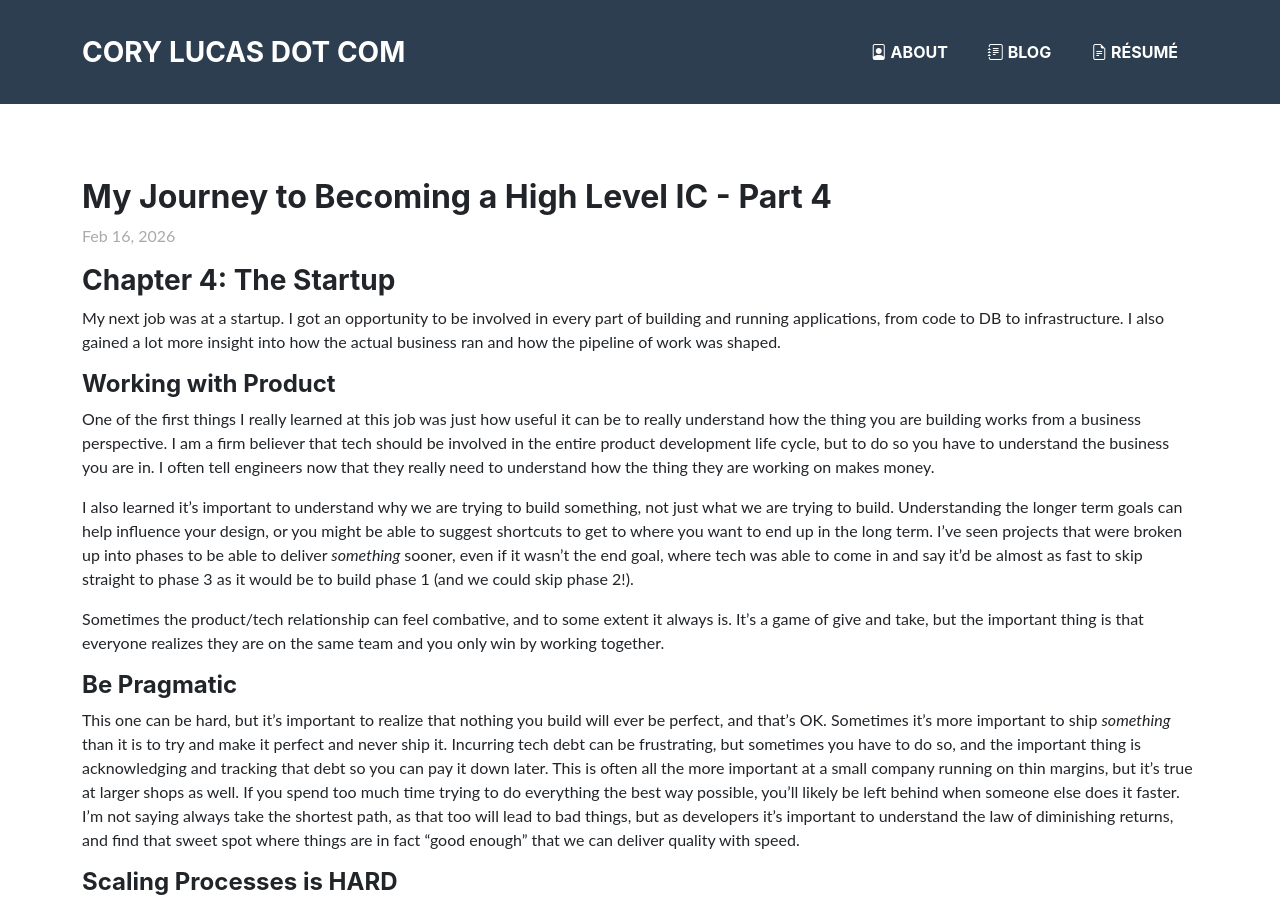
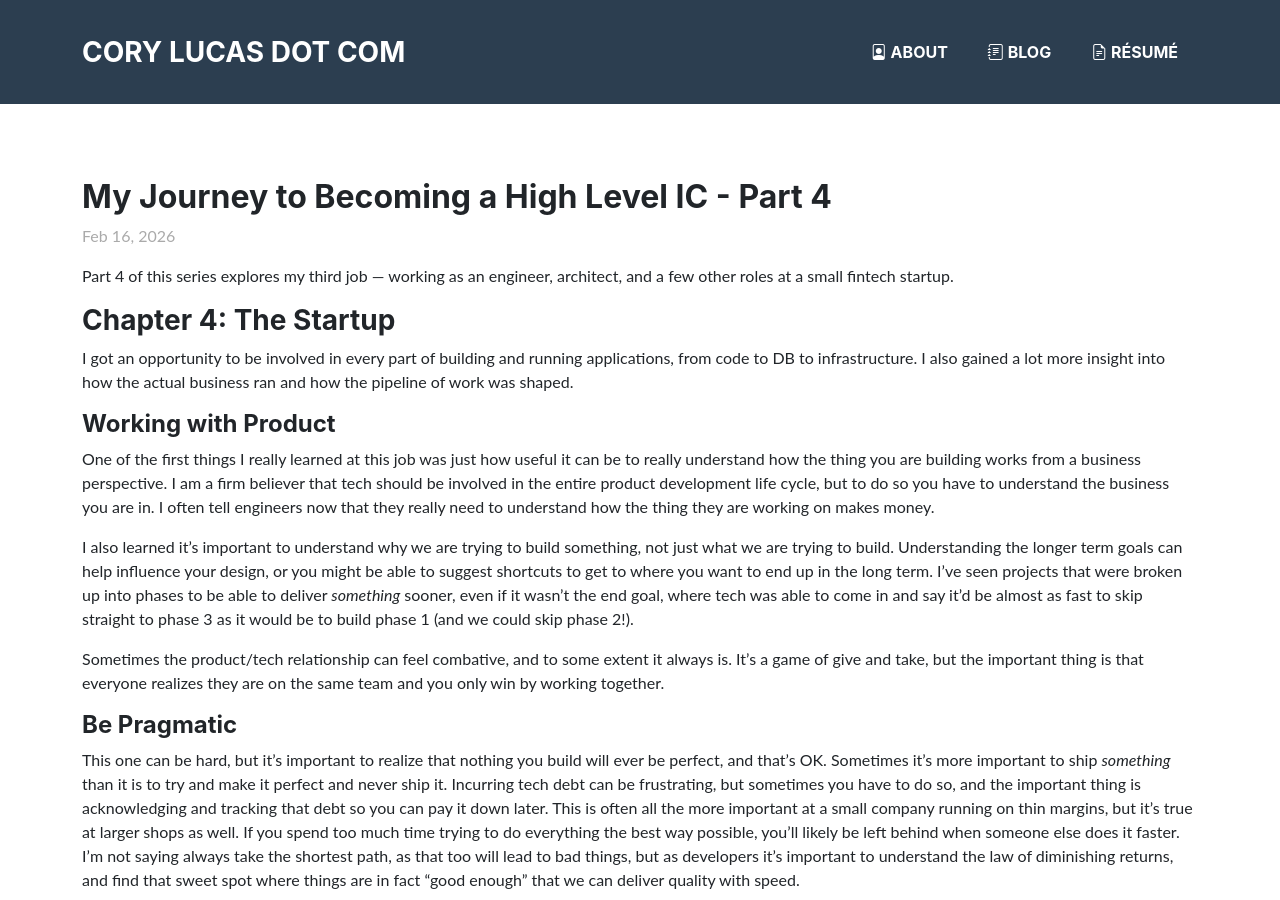
Before and after one commit to coryflucas/corylucasdotcom, a Jekyll site: the page built from web/_posts/2026-02-16-high-level-ic-journey-pt4.md, in a window 1280 px wide and 900 px high. Built offline with Jekyll 4.4.1, drawn with Linux system fonts in a browser that asks for light colours.

Commit message:
add openers to the IC blog posts to the listing page looks less dumb

```diff
--- a/web/_posts/2026-02-16-high-level-ic-journey-pt4.md
+++ b/web/_posts/2026-02-16-high-level-ic-journey-pt4.md
@@ -3,9 +3,11 @@ layout: post
 title: My Journey to Becoming a High Level IC - Part 4
 ---
 
+Part 4 of this series explores my third job — working as an engineer, architect, and a few other roles at a small fintech startup.
+
 ### Chapter 4: The Startup
 
-My next job was at a startup. I got an opportunity to be involved in every part of building and running applications, from code to DB to infrastructure. I also gained a lot more insight into how the actual business ran and how the pipeline of work was shaped.
+I got an opportunity to be involved in every part of building and running applications, from code to DB to infrastructure. I also gained a lot more insight into how the actual business ran and how the pipeline of work was shaped.
 
 #### Working with Product
 
```
Also changed, not shown: web/_posts/2025-09-11-high-level-ic-journey-pt2.md (+3 -1 lines), web/_posts/2026-01-22-high-level-ic-journey-pt3.md (+2 -2 lines), web/_posts/2026-06-28-high-level-ic-journey-pt5.md (+2 -0 lines).
